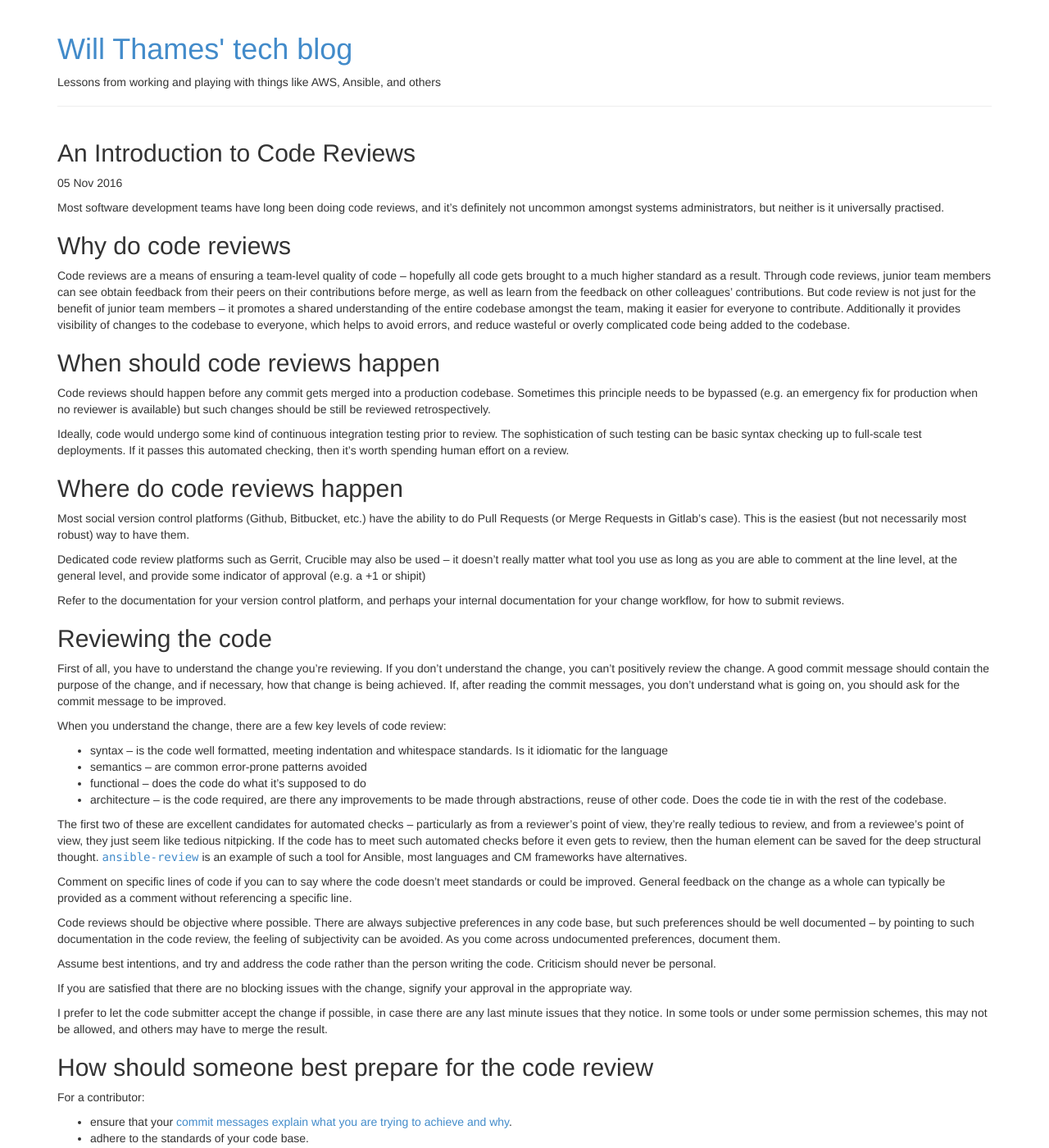
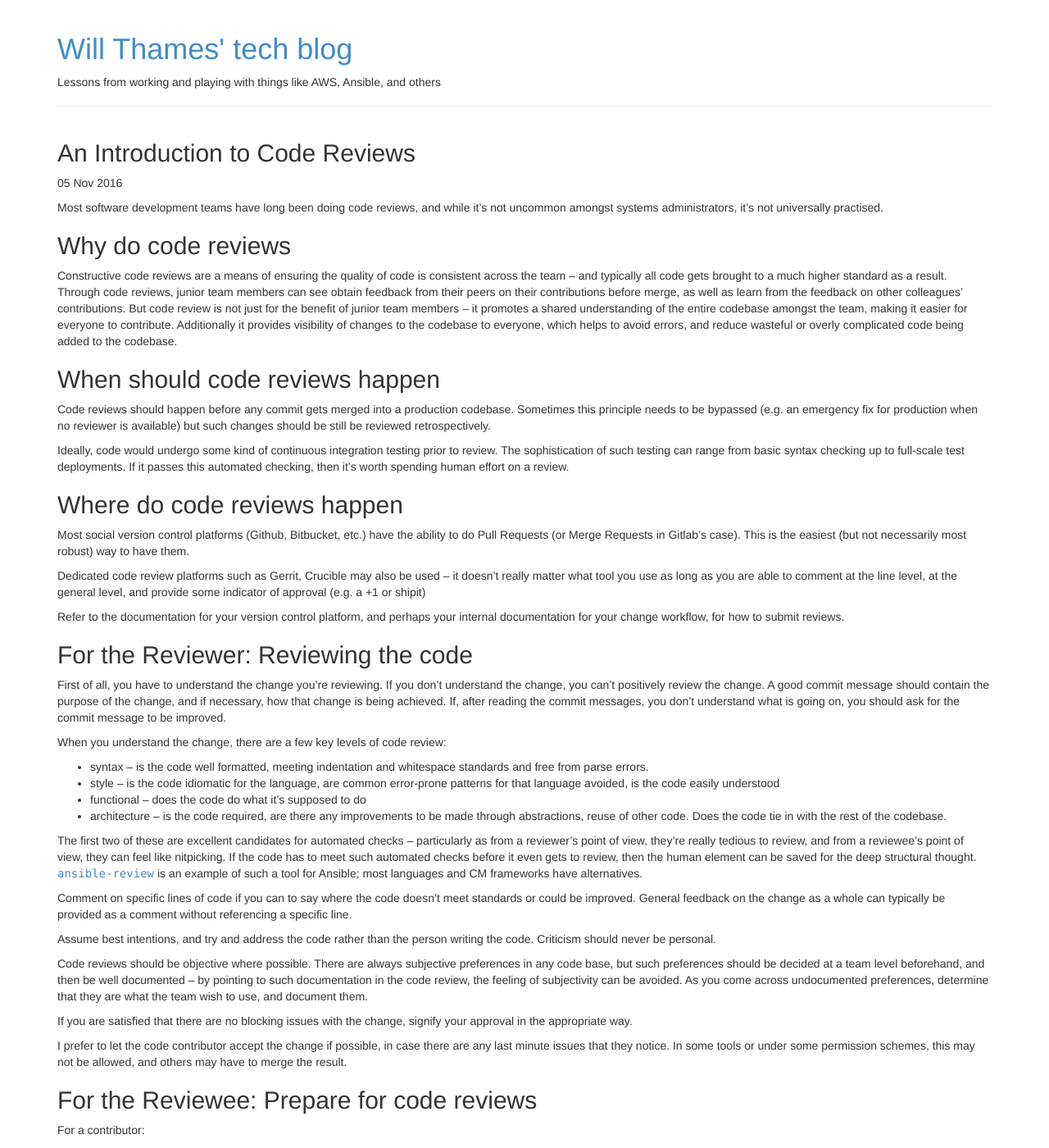
Before and after one commit to willthames/willthames.github.io, a Jekyll site: the page built from _posts/2016-11-05-intro-to-code-reviews.markdown, in a window 1280 px wide and 1400 px high. Shown: the whole window at 82% size. Built offline with Jekyll 4.4.1, drawn with Linux system fonts in a browser that asks for light colours; some of the changed text lies outside the part shown.

Commit message:
Improvements following feedback

```diff
--- a/_posts/2016-11-05-intro-to-code-reviews.markdown
+++ b/_posts/2016-11-05-intro-to-code-reviews.markdown
@@ -5,13 +5,14 @@ layout: post
 draft: true
 ---
 Most software development teams have long been doing code reviews, and
-it's definitely not uncommon amongst systems administrators, but neither
-is it universally practised.
+while it's not uncommon amongst systems administrators,
+it's not universally practised.
 
 ## Why do code reviews
 
-Code reviews are a means of ensuring a team-level quality of code &ndash;
-hopefully all code gets brought to a much higher standard as a result.
+Constructive code reviews are a means of ensuring the quality
+of code is consistent across the team &ndash;
+and typically all code gets brought to a much higher standard as a result.
 Through code reviews, junior team members can see obtain feedback from
 their peers on their contributions before merge, as well as learn
 from the feedback on other colleagues' contributions. But code review
@@ -32,7 +33,7 @@ retrospectively.
 
 Ideally, code would undergo some kind of continuous integration
 testing prior to review. The sophistication of such testing
-can be basic syntax checking up to full-scale test deployments.
+can range from basic syntax checking up to full-scale test deployments.
 If it passes this automated checking, then it's worth spending
 human effort on a review.
 
@@ -53,7 +54,7 @@ Refer to the documentation for your version control platform,
 and perhaps your internal documentation for your change
 workflow, for how to submit reviews.
 
-## Reviewing the code
+## For the Reviewer: Reviewing the code
 
 First of all, you have to understand the change you're reviewing.
 If you don't understand the change, you can't positively review
@@ -66,8 +67,10 @@ When you understand the change, there are a few key levels of
 code review:
 
 - syntax &ndash; is the code well formatted, meeting indentation and
-  whitespace standards. Is it idiomatic for the language
-- semantics &ndash; are common error-prone patterns avoided
+  whitespace standards and free from parse errors.
+- style &ndash; is the code idiomatic for the language, are common
+  error-prone patterns for that language avoided, is the code
+  easily understood
 - functional &ndash; does the code do what it's supposed to do
 - architecture &ndash; is the code required, are there any improvements
   to be made through abstractions, reuse of other code. Does the
@@ -75,12 +78,12 @@ code review:
 
 The first two of these are excellent candidates for automated checks &ndash;
 particularly as from a reviewer's point of view, they're really
-tedious to review, and from a reviewee's point of view, they just
-seem like tedious nitpicking. If the code has to meet such automated
+tedious to review, and from a reviewee's point of view, they can feel
+like nitpicking. If the code has to meet such automated
 checks before it even gets to review, then the human element
 can be saved for the deep structural thought.
 [`ansible-review`](/2016/06/28/announcing-ansible-review.html) is
-an example of such a tool for Ansible, most languages and CM
+an example of such a tool for Ansible; most languages and CM
 frameworks have alternatives.
 
 Comment on specific lines of code if you can to say where the
@@ -88,24 +91,26 @@ code doesn't meet standards or could be improved. General feedback
 on the change as a whole can typically be provided as a comment
 without referencing a specific line.
 
+Assume best intentions, and try and address the code rather than
+the person writing the code. Criticism should never be personal.
+
 Code reviews should be objective where possible. There are always
 subjective preferences in any code base, but such preferences should
-be well documented &ndash; by pointing to such documentation in the code
+be decided at a team level beforehand, and then be well documented &ndash;
+by pointing to such documentation in the code
 review, the feeling of subjectivity can be avoided. As you come
-across undocumented preferences, document them.
-
-Assume best intentions, and try and address the code rather than
-the person writing the code. Criticism should never be personal.
+across undocumented preferences, determine that they are what
+the team wish to use, and document them.
 
 If you are satisfied that there are no blocking issues with the
 change, signify your approval in the appropriate way.
 
-I prefer to let the code submitter accept the change if possible,
+I prefer to let the code contributor accept the change if possible,
 in case there are any last minute issues that they notice. In some
 tools or under some permission schemes, this may not be allowed,
 and others may have to merge the result.
 
-## How should someone best prepare for the code review
+## For the Reviewee: Prepare for code reviews
 
 For a contributor:
 
@@ -113,9 +118,9 @@ For a contributor:
   what you are trying to achieve and why](http://chris.beams.io/posts/git-commit/).
 - adhere to the standards of your code base.
 - assume best intentions from the reviewer.
-- realise that code reviews shouldn't be a battle,
+- realise that a code review is not a battle,
   and try not to take criticism of your code personally.
   However, if criticism is personal, then you should say so.
 - try and reduce conflict resulting from misunderstandings &ndash;
   see if you can clear up such misunderstandings, either in the review, in the
-  commit messages or just through talking it through with the reviewer.
+  commit messages or through talking it through with the reviewer.
```
